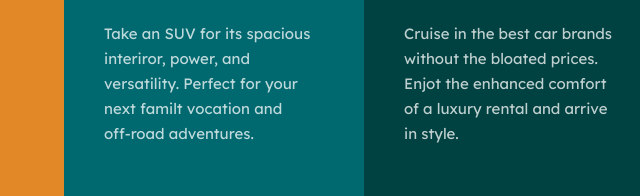
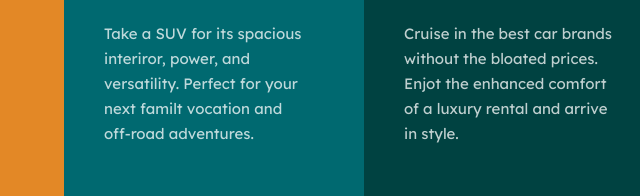
Before and after one commit to eniskrt/3_column_prview_card, a plain HTML site: page index.html in a window 1280 px wide. Shown: the part 335-531 px from the top of the page, 426-1066 px from the left. Drawn offline with nearby package versions, Linux system fonts and the light colour scheme.

```diff
--- a/index.html
+++ b/index.html
@@ -33,7 +33,7 @@
               <div class="card-body rounded-">
                 <img class="mb-5" src="assets/images/icon-suvs.svg" alt="suv-car">
                 <h1 class="card-title fs-1 mb-4">SUVS</h1>
-                <p class="card-text mb-5">Take an SUV for its spacious interiror, power, and versatility. Perfect for your next familt vocation and off-road adventures.</p>
+                <p class="card-text mb-5">Take a SUV for its spacious interiror, power, and versatility. Perfect for your next familt vocation and off-road adventures.</p>
                 <button class="btn rounded-5 mt-4 mb-2 px-4 py-2">Learn More</button>
               </div>
             </div>
```
